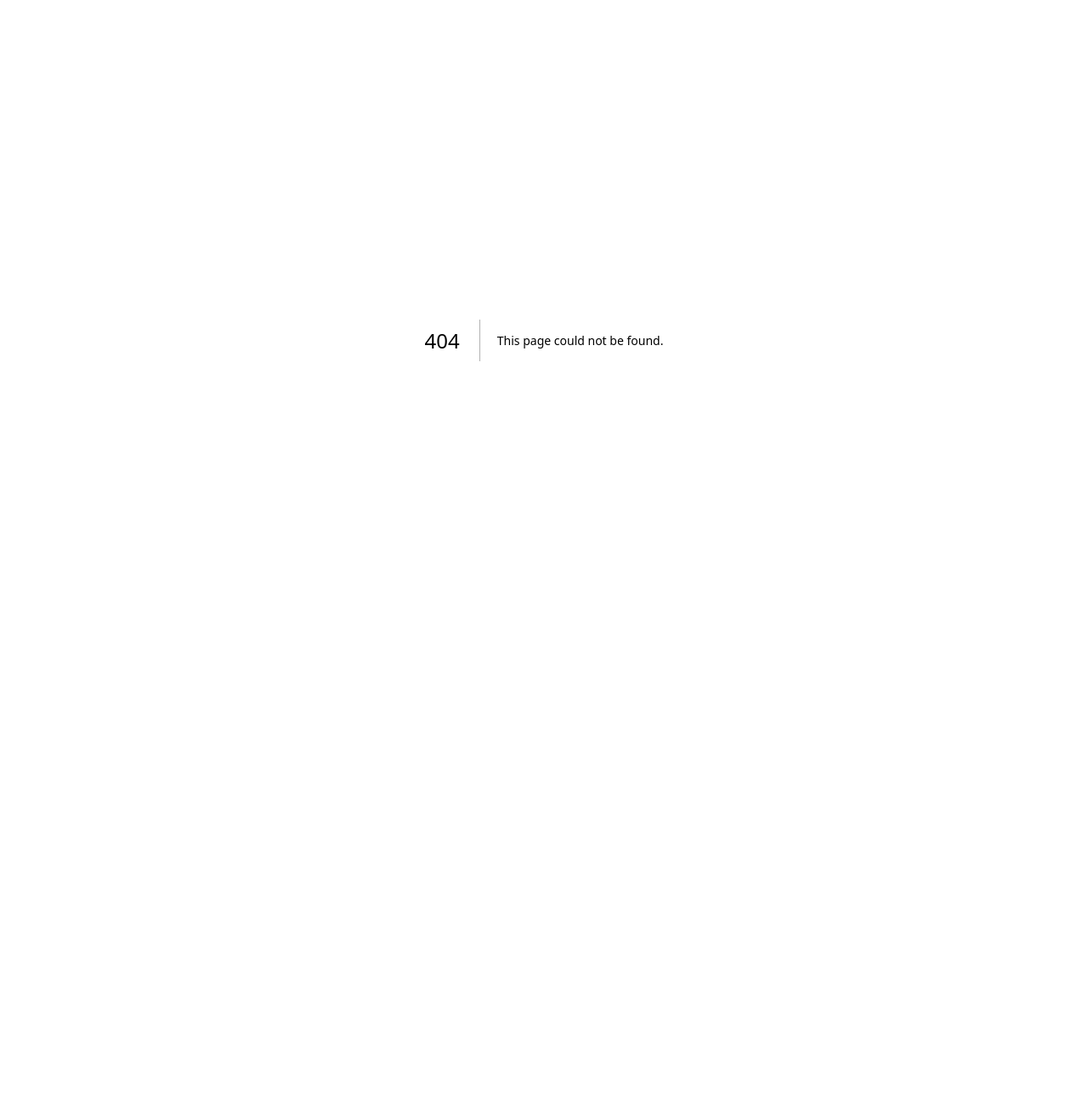
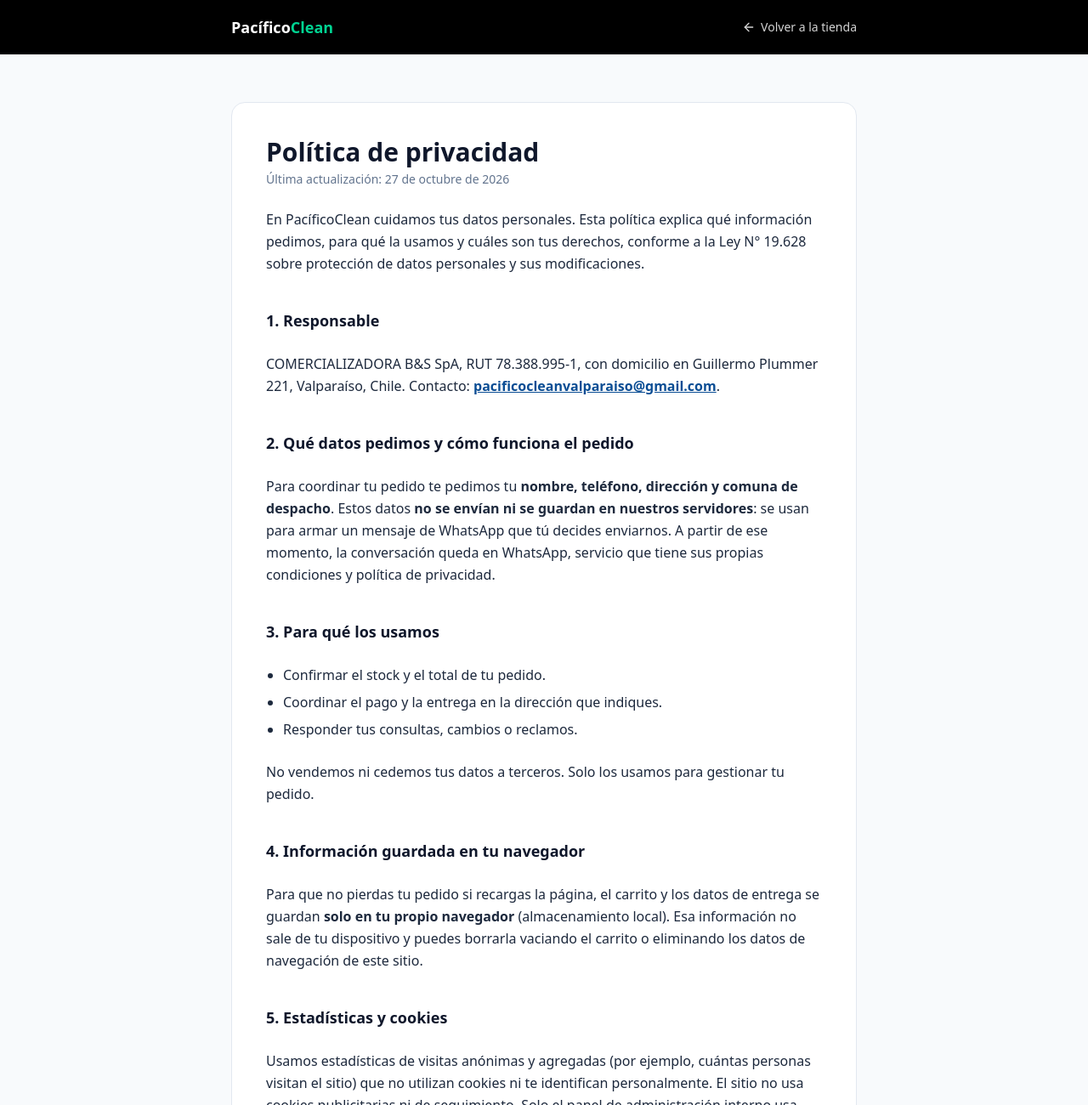
Before and after one commit to JaviScript10/pacificoclean, a Next.js app: page /privacidad in a window 1280 px wide. Before the commit this address had no page. Shown: the top 1300 px of the page at 85% size. Before the commit the page ends 800 px from the top, so only its background shows below. Built offline with nearby package versions, Linux system fonts and the light colour scheme.

Commit message:
Aviso legal, política de privacidad y datos de la empresa

```diff
--- /dev/null
+++ b/src/app/(legal)/aviso-legal/page.tsx
@@ -0,0 +1,73 @@
+import type { Metadata } from 'next'
+import Link from 'next/link'
+import { BUSINESS } from '@/lib/business'
+
+export const metadata: Metadata = {
+  title: 'Aviso legal | PacíficoClean',
+  description: 'Identificación del responsable y condiciones de uso del sitio PacíficoClean.',
+}
+
+export default function AvisoLegalPage() {
+  return (
+    <>
+      <div className="space-y-1">
+        <h1>Aviso legal</h1>
+        <p className="text-slate-500 text-sm">Última actualización: {BUSINESS.lastLegalUpdate}</p>
+      </div>
+
+      <h2>1. Identificación del responsable</h2>
+      <ul>
+        <li><strong>Razón social:</strong> {BUSINESS.legalName}</li>
+        <li><strong>RUT:</strong> {BUSINESS.rut}</li>
+        <li><strong>Giro:</strong> {BUSINESS.activity}</li>
+        <li><strong>Nombre comercial:</strong> {BUSINESS.brand}</li>
+        <li><strong>Domicilio:</strong> {BUSINESS.address}</li>
+        <li><strong>Correo electrónico:</strong> <a href={`mailto:${BUSINESS.email}`}>{BUSINESS.email}</a></li>
+        <li><strong>Teléfono / WhatsApp:</strong> {BUSINESS.phone}</li>
+        <li><strong>Sitio web:</strong> {BUSINESS.website}</li>
+      </ul>
+
+      <h2>2. Objeto del sitio</h2>
+      <p>
+        Este sitio presenta el catálogo de productos de aseo y limpieza de {BUSINESS.brand} y permite a los clientes
+        armar un pedido o solicitud de cotización, que se envía y coordina a través de WhatsApp.
+      </p>
+
+      <h2>3. Precios y disponibilidad</h2>
+      <p>
+        Los precios se expresan en pesos chilenos e incluyen IVA. El stock y el total final del pedido se confirman por
+        WhatsApp antes de la entrega. Si un producto no estuviera disponible, se informará al cliente antes de concretar
+        la compra.
+      </p>
+
+      <h2>4. Pedidos, pago y despacho</h2>
+      <p>
+        El pedido se entiende confirmado una vez que {BUSINESS.brand} valida por WhatsApp el stock, el total y las
+        condiciones de entrega. Los medios de pago y el horario de despacho se coordinan en esa misma conversación. Las
+        comunas de despacho y sus costos vigentes se informan en el sitio.
+      </p>
+
+      <h2>5. Derechos del consumidor</h2>
+      <p>
+        Las compras realizadas a través de este sitio se rigen por la Ley N° 19.496 sobre Protección de los Derechos de
+        los Consumidores. Para cambios, devoluciones, garantías o cualquier reclamo, escríbenos a{' '}
+        <a href={`mailto:${BUSINESS.email}`}>{BUSINESS.email}</a> o por WhatsApp al {BUSINESS.phone}.
+      </p>
+
+      <h2>6. Propiedad intelectual</h2>
+      <p>
+        El nombre, logotipo y contenidos propios de {BUSINESS.brand} pertenecen a {BUSINESS.legalName}. Las marcas y
+        nombres de los productos comercializados pertenecen a sus respectivos fabricantes.
+      </p>
+
+      <h2>7. Datos personales</h2>
+      <p>
+        El tratamiento de los datos personales que entregas al hacer un pedido se describe en nuestra{' '}
+        <Link href="/privacidad">Política de privacidad</Link>.
+      </p>
+
+      <h2>8. Legislación aplicable</h2>
+      <p>Este sitio y sus condiciones se rigen por las leyes de la República de Chile.</p>
+    </>
+  )
+}
--- /dev/null
+++ b/src/app/(legal)/layout.tsx
@@ -0,0 +1,30 @@
+import Link from 'next/link'
+import { ArrowLeft } from 'lucide-react'
+import { BUSINESS } from '@/lib/business'
+
+export default function LegalLayout({ children }: { children: React.ReactNode }) {
+  return (
+    <div className="min-h-screen bg-slate-50 text-slate-800">
+      <header className="bg-black text-white">
+        <div className="max-w-3xl mx-auto px-4 h-16 flex items-center justify-between">
+          <Link href="/" className="font-black text-lg">
+            Pacífico<span className="text-emerald-400">Clean</span>
+          </Link>
+          <Link href="/" className="flex items-center gap-1.5 text-sm text-neutral-300 hover:text-white">
+            <ArrowLeft className="w-4 h-4" /> Volver a la tienda
+          </Link>
+        </div>
+      </header>
+
+      <main className="max-w-3xl mx-auto px-4 py-10 sm:py-14">
+        <article className="bg-white rounded-2xl border border-slate-200 p-6 sm:p-10 space-y-6 text-sm sm:text-base leading-relaxed [&_h1]:text-2xl [&_h1]:sm:text-3xl [&_h1]:font-black [&_h1]:text-slate-900 [&_h2]:text-lg [&_h2]:font-bold [&_h2]:text-slate-900 [&_h2]:pt-4 [&_ul]:list-disc [&_ul]:pl-5 [&_ul]:space-y-1.5 [&_a]:text-[#0A4D94] [&_a]:font-semibold [&_a]:underline">
+          {children}
+        </article>
+      </main>
+
+      <footer className="text-center text-xs text-slate-500 pb-10 px-4">
+        {BUSINESS.legalName} · RUT {BUSINESS.rut} · {BUSINESS.address}
+      </footer>
+    </div>
+  )
+}
--- /dev/null
+++ b/src/app/(legal)/privacidad/page.tsx
@@ -0,0 +1,86 @@
+import type { Metadata } from 'next'
+import { BUSINESS } from '@/lib/business'
+
+export const metadata: Metadata = {
+  title: 'Política de privacidad | PacíficoClean',
+  description: 'Cómo PacíficoClean trata los datos personales de sus clientes.',
+}
+
+export default function PrivacidadPage() {
+  return (
+    <>
+      <div className="space-y-1">
+        <h1>Política de privacidad</h1>
+        <p className="text-slate-500 text-sm">Última actualización: {BUSINESS.lastLegalUpdate}</p>
+      </div>
+
+      <p>
+        En {BUSINESS.brand} cuidamos tus datos personales. Esta política explica qué información pedimos, para qué la
+        usamos y cuáles son tus derechos, conforme a la Ley N° 19.628 sobre protección de datos personales y sus
+        modificaciones.
+      </p>
+
+      <h2>1. Responsable</h2>
+      <p>
+        {BUSINESS.legalName}, RUT {BUSINESS.rut}, con domicilio en {BUSINESS.address}. Contacto:{' '}
+        <a href={`mailto:${BUSINESS.email}`}>{BUSINESS.email}</a>.
+      </p>
+
+      <h2>2. Qué datos pedimos y cómo funciona el pedido</h2>
+      <p>
+        Para coordinar tu pedido te pedimos tu <strong>nombre, teléfono, dirección y comuna de despacho</strong>. Estos
+        datos <strong>no se envían ni se guardan en nuestros servidores</strong>: se usan para armar un mensaje de
+        WhatsApp que tú decides enviarnos. A partir de ese momento, la conversación queda en WhatsApp, servicio que
+        tiene sus propias condiciones y política de privacidad.
+      </p>
+
+      <h2>3. Para qué los usamos</h2>
+      <ul>
+        <li>Confirmar el stock y el total de tu pedido.</li>
+        <li>Coordinar el pago y la entrega en la dirección que indiques.</li>
+        <li>Responder tus consultas, cambios o reclamos.</li>
+      </ul>
+      <p>No vendemos ni cedemos tus datos a terceros. Solo los usamos para gestionar tu pedido.</p>
+
+      <h2>4. Información guardada en tu navegador</h2>
+      <p>
+        Para que no pierdas tu pedido si recargas la página, el carrito y los datos de entrega se guardan{' '}
+        <strong>solo en tu propio navegador</strong> (almacenamiento local). Esa información no sale de tu dispositivo
+        y puedes borrarla vaciando el carrito o eliminando los datos de navegación de este sitio.
+      </p>
+
+      <h2>5. Estadísticas y cookies</h2>
+      <p>
+        Usamos estadísticas de visitas anónimas y agregadas (por ejemplo, cuántas personas visitan el sitio) que no
+        utilizan cookies ni te identifican personalmente. El sitio no usa cookies publicitarias ni de seguimiento.
+        Solo el panel de administración interno usa cookies técnicas, necesarias para iniciar sesión.
+      </p>
+
+      <h2>6. Proveedores tecnológicos</h2>
+      <p>
+        El sitio está alojado en Vercel y el catálogo de productos se administra con Supabase. Estos proveedores pueden
+        registrar datos técnicos de conexión (como la dirección IP y el tipo de navegador) para operar y proteger el
+        servicio.
+      </p>
+
+      <h2>7. Cuánto tiempo los conservamos</h2>
+      <p>
+        Conservamos la información de tus pedidos solo durante el tiempo necesario para gestionarlos y para cumplir
+        nuestras obligaciones legales y tributarias.
+      </p>
+
+      <h2>8. Tus derechos</h2>
+      <p>
+        Puedes solicitar el acceso, la rectificación, la eliminación de tus datos o oponerte a su tratamiento,
+        escribiendo a <a href={`mailto:${BUSINESS.email}`}>{BUSINESS.email}</a>. Responderemos dentro de los plazos
+        que establece la ley.
+      </p>
+
+      <h2>9. Cambios a esta política</h2>
+      <p>
+        Podemos actualizar esta política. La versión vigente siempre estará publicada en esta página, con su fecha de
+        última actualización.
+      </p>
+    </>
+  )
+}
--- a/src/components/catalog-view.tsx
+++ b/src/components/catalog-view.tsx
@@ -845,6 +845,13 @@
                 </button>
               )}
 
+              {cart.length > 0 && (
+                <p className="text-[11px] text-slate-500 text-center">
+                  Al enviar tu pedido aceptas nuestra{' '}
+                  <a href="/privacidad" target="_blank" className="underline font-semibold text-slate-600">Política de privacidad</a>.
+                </p>
+              )}
+
               <button
                 onClick={() => setIsCartOpen(false)}
                 className="w-full bg-slate-100 hover:bg-slate-200 text-slate-700 font-bold py-3 px-6 rounded-2xl transition-all flex items-center justify-center gap-2 text-xs cursor-pointer border border-slate-300"
@@ -1027,6 +1034,8 @@
           <div>
             <h4 className="font-bold text-white text-sm mb-3 uppercase tracking-wider">Términos y Legal</h4>
             <ul className="space-y-2 text-xs">
+              <li><a href="/aviso-legal" className="hover:text-white transition-colors underline underline-offset-2">Aviso legal</a></li>
+              <li><a href="/privacidad" className="hover:text-white transition-colors underline underline-offset-2">Política de privacidad</a></li>
               <li className="flex items-center gap-1.5"><FileText className="w-3.5 h-3.5 text-emerald-500" /> <span>Stock y precios sujetos a confirmación</span></li>
               <li className="flex items-center gap-1.5"><CheckCircle2 className="w-3.5 h-3.5 text-emerald-500" /> <span>Garantía de calidad institucional</span></li>
               <li className="flex items-center gap-1.5"><ShieldCheck className="w-3.5 h-3.5 text-emerald-500" /> <span>Transacciones seguras vía WhatsApp</span></li>
@@ -1065,7 +1074,9 @@
         </div>
 
         <div className="max-w-7xl mx-auto px-4 pt-8 border-t border-slate-900 flex flex-col sm:flex-row items-center justify-between text-xs text-slate-600 gap-2">
-          <span>© {year} PacíficoClean Aseo Profesional. Todos los derechos reservados.</span>
+          <span className="text-center sm:text-left">
+            © {year} PacíficoClean · COMERCIALIZADORA B&amp;S SpA · RUT 78.388.995-1 · Todos los derechos reservados.
+          </span>
           <span>
             Desarrollado por <a href="https://ciberbyte.vercel.app/" target="_blank" rel="noopener noreferrer" className="text-blue-400 hover:underline font-bold">CiberByte</a>
           </span>
--- /dev/null
+++ b/src/lib/business.ts
@@ -0,0 +1,12 @@
+// Datos oficiales del negocio. Se usan en las páginas legales (y luego en el SEO).
+export const BUSINESS = {
+  brand: 'PacíficoClean',
+  legalName: 'COMERCIALIZADORA B&S SpA',
+  rut: '78.388.995-1',
+  activity: 'Distribuidora de productos de limpieza',
+  address: 'Guillermo Plummer 221, Valparaíso, Chile',
+  email: 'pacificocleanvalparaiso@gmail.com',
+  phone: '+56 9 5940 6597',
+  website: 'https://www.pacificoclean.cl',
+  lastLegalUpdate: '27 de octubre de 2026',
+}
```
